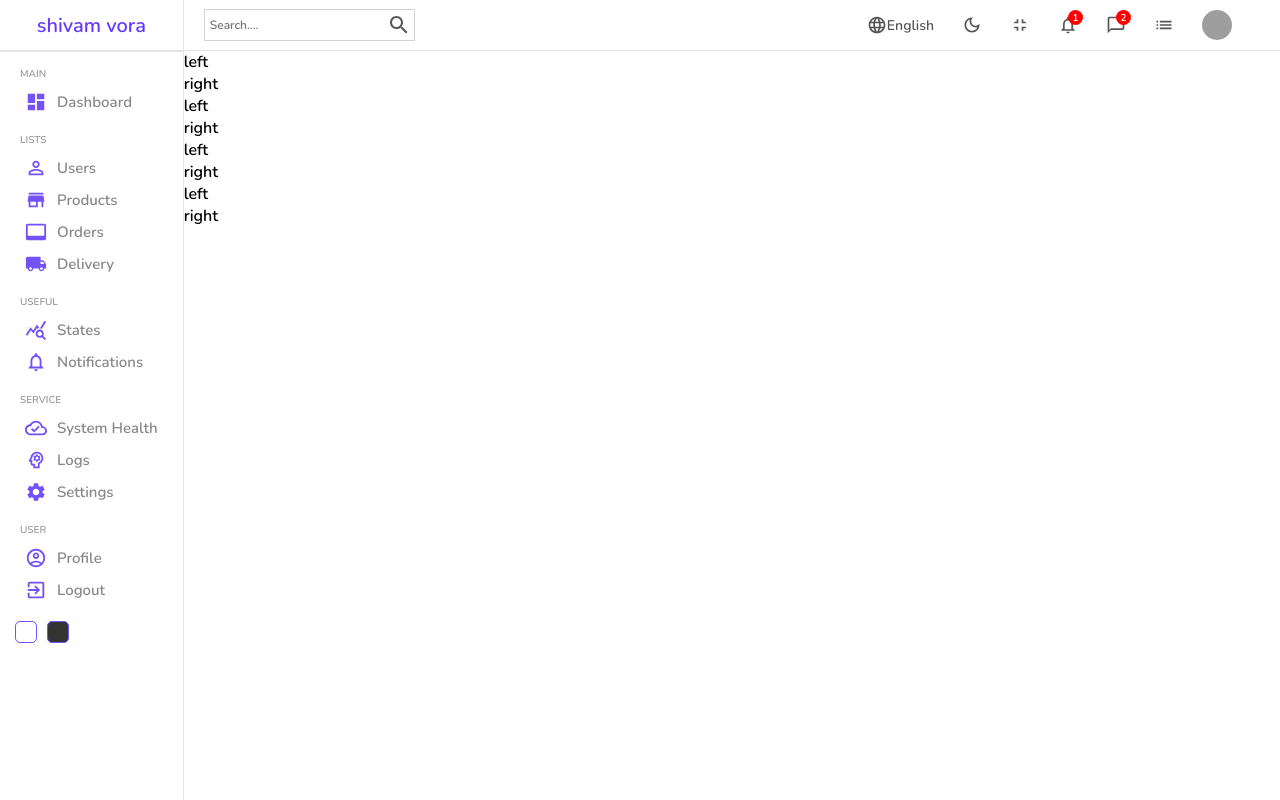
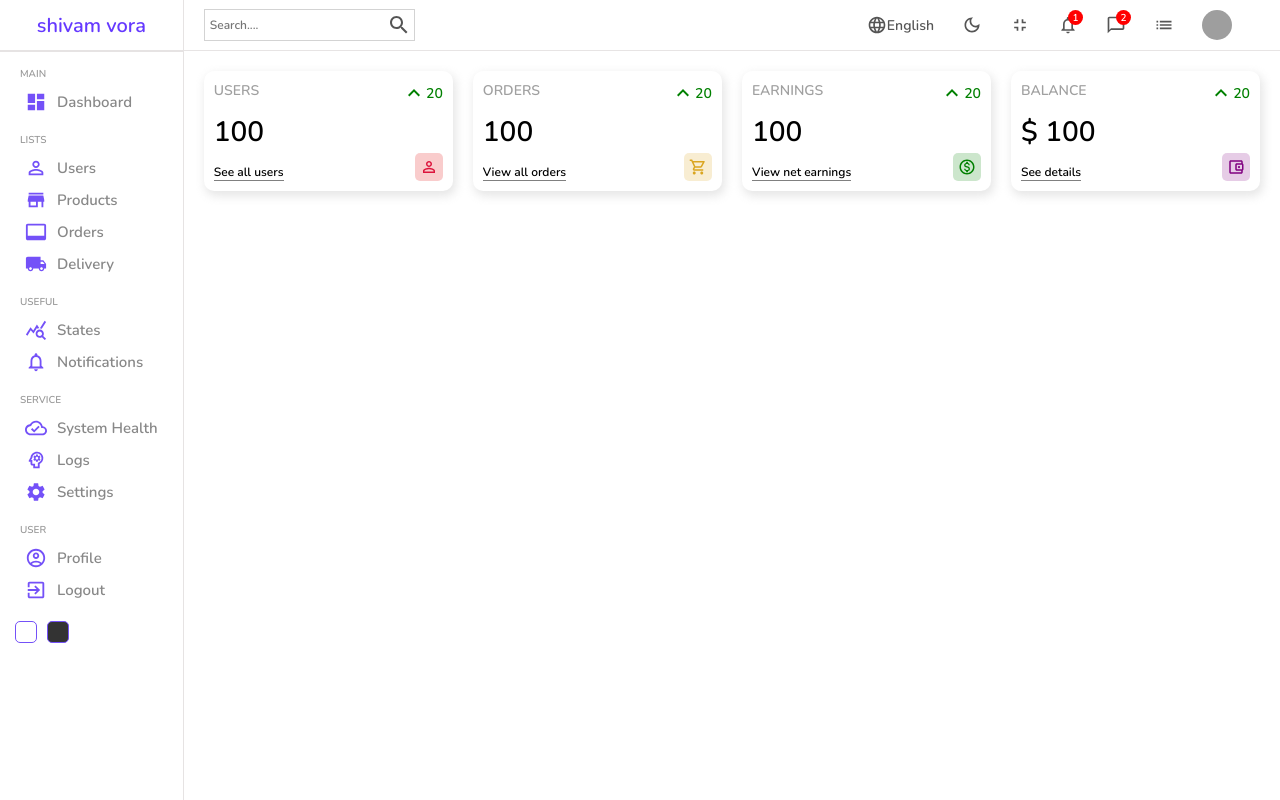
Before and after one commit to shivamvora/React-Admin, a React (Create React App) app: page / in a window 1280 px wide. Built offline with nearby package versions, Linux system fonts and the light colour scheme; grey boxes are pictures that could not be loaded.

Commit message:
widgets done

```diff
--- a/src/components/widget/Widget.jsx
+++ b/src/components/widget/Widget.jsx
@@ -1,11 +1,79 @@
 import React from 'react';
+import KeyboardArrowUpIcon from '@mui/icons-material/KeyboardArrowUp';
+import PersonOutlineIcon from '@mui/icons-material/PersonOutline';
+import AccountBalanceWalletOutlinedIcon from '@mui/icons-material/AccountBalanceWalletOutlined';
+import ShoppingCartOutlinedIcon from '@mui/icons-material/ShoppingCartOutlined';
+import MonetizationOnOutlinedIcon from '@mui/icons-material/MonetizationOnOutlined';
+
 import './widget.scss';
 
-const Widget = () => {
+const Widget = ({type}) => {
+  let data;
+
+
+  // temp
+  const amount = 100;
+  const diff = 20;
+
+  switch(type){
+    case "user":
+      data={
+        title:'USERS',
+        isMoney:false,
+        link:"See all users",
+        icon:<PersonOutlineIcon className='icon' style={{color:"crimson",backgroundColor:"rgba(225,0,0,0.2)"}} />
+      }
+      break;
+
+      case "order":
+      data={
+        title:'ORDERS',
+        isMoney:false,
+        link:"View all orders",
+        icon:<ShoppingCartOutlinedIcon className='icon' style={{color:"goldenrod",backgroundColor:"rgba(218,165,32,0.2)"}} />
+      }
+      break;
+
+      case "earning":
+      data={
+        title:'EARNINGS',
+        isMoney:false,
+        link:"View net earnings",
+        icon:<MonetizationOnOutlinedIcon className='icon' style={{color:"green",backgroundColor:"rgba(0,128,0,0.2)"}} />
+      }
+      break;
+
+      case "balance":
+      data={
+        title:'BALANCE',
+        isMoney:true,
+        link:"See details",
+        icon:<AccountBalanceWalletOutlinedIcon className='icon' style={{color:"purple",backgroundColor:"rgba(128,0,128,0.2)"}} />
+      }
+      break;
+
+      default:
+        break;
+  }
+
+
+
   return (
     <div className='widget' >
-        <div className="left">left</div>
-        <div className="right">right</div>
+        {/* Left side widget content */}
+        <div className="left">
+          <span className="title">{data.title}</span>
+          <span className="counter">{data.isMoney && "$"} {amount}</span>
+          <span className="link">{data.link}</span>
+        </div>
+
+        {/* Right side widget content */}
+        <div className="right">
+          <div className="percentage positive">
+            <KeyboardArrowUpIcon/>
+            {diff}</div>
+            {data.icon}
+        </div>
     </div>
   )
 }
--- a/src/components/widget/widget.scss
+++ b/src/components/widget/widget.scss
@@ -0,0 +1,51 @@
+.widget{
+display: flex;
+justify-content: space-between;
+flex: 1;
+padding: 10px;
+-webkit-box-shadow:2px 4px 10px 1px rgba(0,0,0,0.47);
+box-shadow: 2px 4px 10px 1px rgba(201,201,201,0.47);
+border-radius: 10px;
+height: 100px;
+
+.left,.right{
+    display: flex;
+    flex-direction: column;
+    justify-content: space-between;
+
+    .title{
+        font-weight: bold;
+        font-size: 14px;
+        color: rgb(160,160,160);
+
+    }
+    .counter{
+        font-size: 28px;
+        font-weight: 300;
+
+    }
+    .link{
+        width: max-content;
+        font-size: 12px;
+        border-bottom: 1px solid gray;
+    }
+    .percentage{
+        display: flex;
+        align-items: center;
+        font-size: 14px;
+
+        &.positive{
+            color:green;
+        }
+        &.negative{
+            color:red;
+        }
+    }
+    .icon{
+        font-size: 18px;
+        border-radius: 5px;
+        padding: 5px;
+        align-self: flex-end;
+    }
+}
+}
--- a/src/pages/home/Home.jsx
+++ b/src/pages/home/Home.jsx
@@ -11,10 +11,10 @@
         <div className="homeContainer">
           <Navbar/>
           <div className="widgets">
-            <Widget/>
-            <Widget/>
-            <Widget/>
-            <Widget/>
+            <Widget type="user" />
+            <Widget type="order" />
+            <Widget type="earning" />
+            <Widget type="balance" />
           </div>
         </div>
     </div>
--- a/src/pages/home/home.scss
+++ b/src/pages/home/home.scss
@@ -2,5 +2,10 @@
     display: flex;
     .homeContainer{
         flex: 6;
+        .widgets{
+            display: flex;
+            padding: 20px;
+            gap: 20px;
+        }
     }
 }
```
